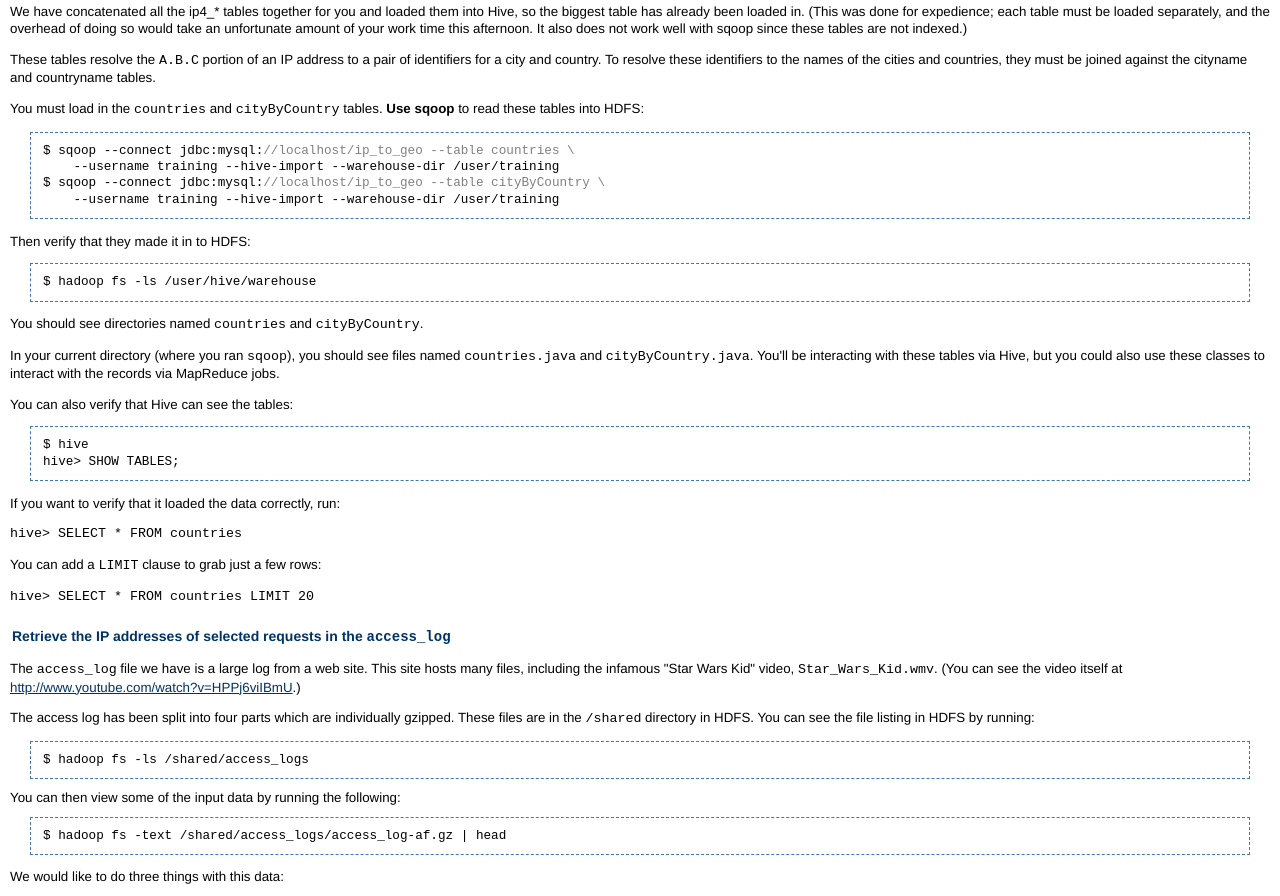
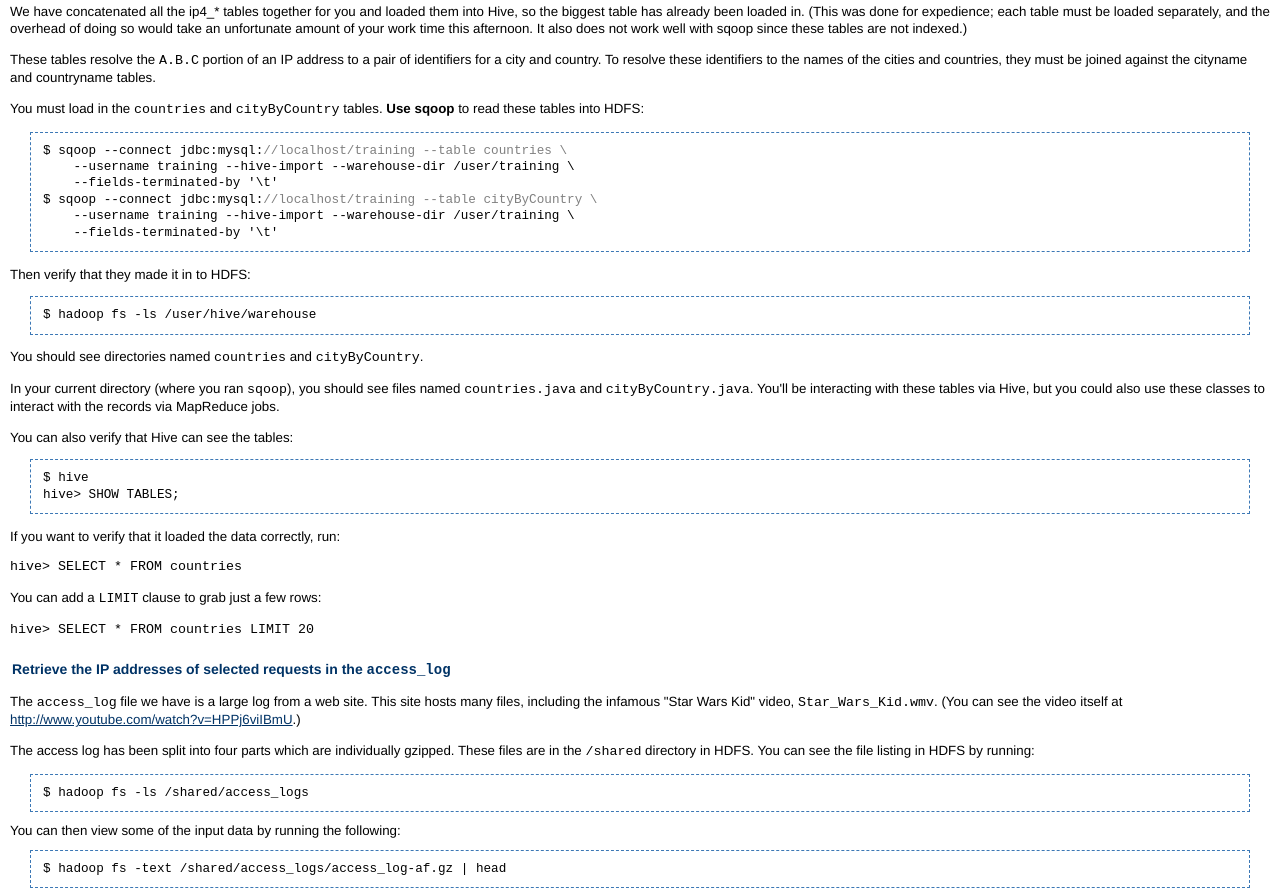
Before and after one commit to philz/cloudera-training, a plain HTML site: page docs/exercises/AccessLogs.html in a window 1280 px wide. Shown: the part 2851-3747 px from the top of the page. Drawn offline with Linux system fonts and the light colour scheme.

Commit message:
Fix sqoop arguments in AccessLogs exercise

```diff
--- a/docs/exercises/AccessLogs.html
+++ b/docs/exercises/AccessLogs.html
@@ -267,10 +267,12 @@ they must be joined against the cityname and countryname tables.</p>
 
 <div class="code panel" style="border-width: 1px;"><div class="codeContent panelContent">
 <pre class="code-java">
-$ sqoop --connect jdbc:mysql:<span class="code-comment">//localhost/ip_to_geo --table countries \
-</span>    --username training --hive-import --warehouse-dir /user/training
-$ sqoop --connect jdbc:mysql:<span class="code-comment">//localhost/ip_to_geo --table cityByCountry \
-</span>    --username training --hive-import --warehouse-dir /user/training
+$ sqoop --connect jdbc:mysql:<span class="code-comment">//localhost/training --table countries \
+</span>    --username training --hive-import --warehouse-dir /user/training \
+    --fields-terminated-by '\t'
+$ sqoop --connect jdbc:mysql:<span class="code-comment">//localhost/training --table cityByCountry \
+</span>    --username training --hive-import --warehouse-dir /user/training \
+    --fields-terminated-by '\t'
 </pre>
 </div></div>
 
```
